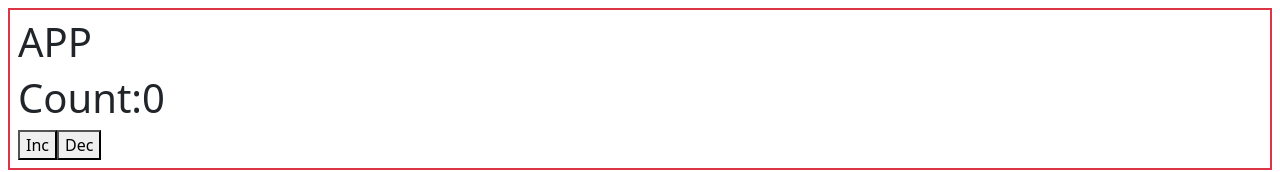
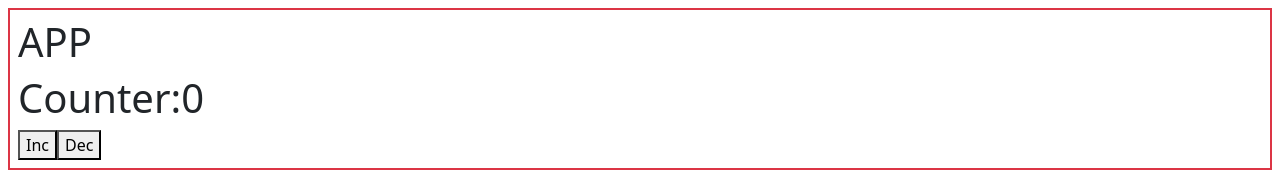
Before and after one commit to edupoly/rb55, a React (Vite) app: page / in a window 1280 px wide. Shown: the top 172 px of the page. Built offline with nearby package versions, Linux system fonts and the light colour scheme.

Commit message:
Counter-practice-2

```diff
--- a/src/App.jsx
+++ b/src/App.jsx
@@ -1,5 +1,5 @@
 import Counter from "./Counter";
-import { CounterProvider } from "./CounterProvider";
+import { CounterProvider } from "./CounterContext";
 
 function App() {
   return (
--- a/src/Counter.jsx
+++ b/src/Counter.jsx
@@ -1,11 +1,11 @@
 import React from "react";
-import { useCounter } from "./CounterProvider";
+import { useCounter } from "./CounterContext";
 
 function Counter() {
   var { count, incCount, decCount } = useCounter();
   return (
     <div>
-      <h1>Count:{count}</h1>
+      <h1>Counter:{count}</h1>
       <button onClick={incCount}>Inc</button>
       <button onClick={decCount}>Dec</button>
     </div>
--- /dev/null
+++ b/src/CounterContext.jsx
@@ -0,0 +1,22 @@
+import { createContext, useContext, useState } from "react";
+
+var CounterContext = createContext("counterCxt");
+
+export function CounterProvider({ children }) {
+  const [count, setcount] = useState(0);
+  function incCount() {
+    setcount((cnt) => cnt + 1);
+  }
+  function decCount() {
+    setcount((cnt) => cnt + 1);
+  }
+  var value = {
+    count,
+    incCount,
+    decCount,
+  };
+  return <CounterContext value={value}>{children}</CounterContext>;
+}
+export function useCounter() {
+  return useContext(CounterContext);
+}
--- a/src/CounterProvider.jsx
+++ /dev/null
@@ -1,26 +0,0 @@
-import React, { createContext, useContext, useState } from "react";
-
-var CounterContext = createContext("counterCtxt");
-
-export function CounterProvider({ children, values }) {
-  var [count, setCount] = useState(0);
-  function incCount() {
-    setCount((cnt) => cnt + 1);
-  }
-  function decCount() {
-    setCount((cnt) => cnt - 1);
-  }
-  var value = {
-    count,
-    incCount,
-    decCount,
-  };
-  return (
-    <>
-      <CounterContext value={value}>{children}</CounterContext>
-    </>
-  );
-}
-export function useCounter() {
-  return useContext(CounterContext);
-}
```
